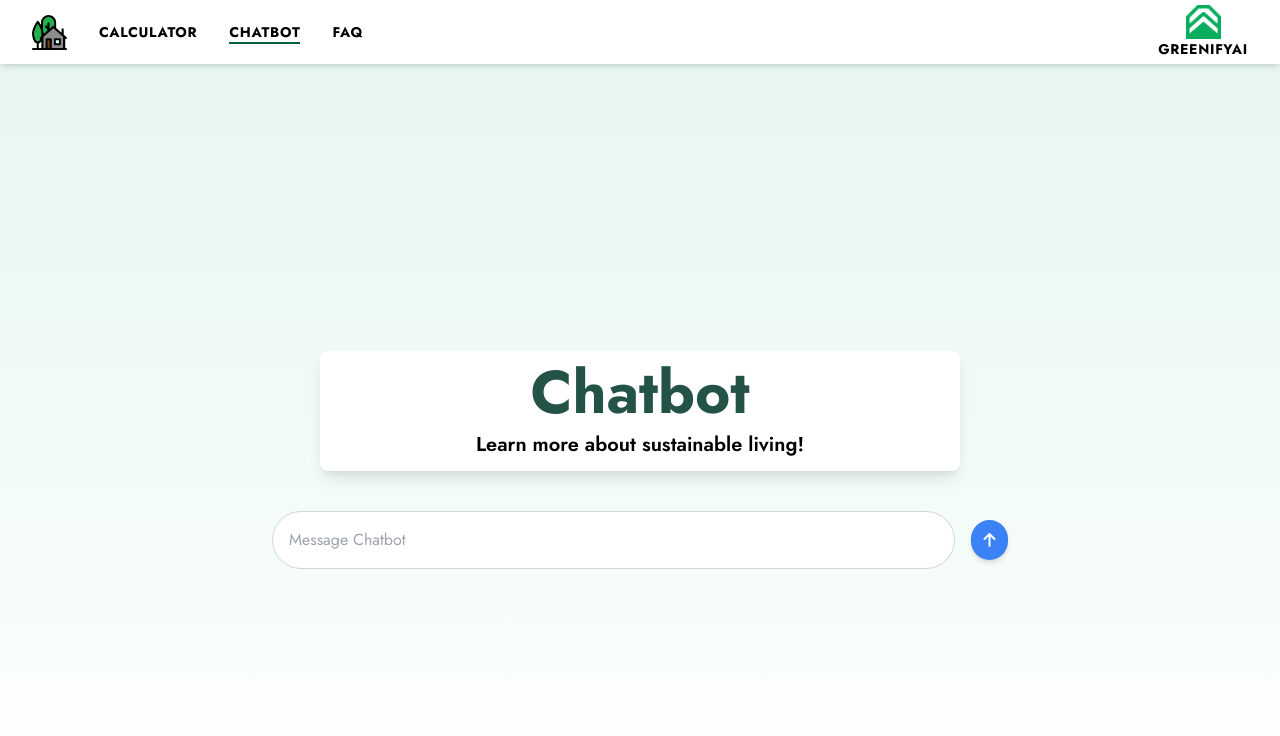
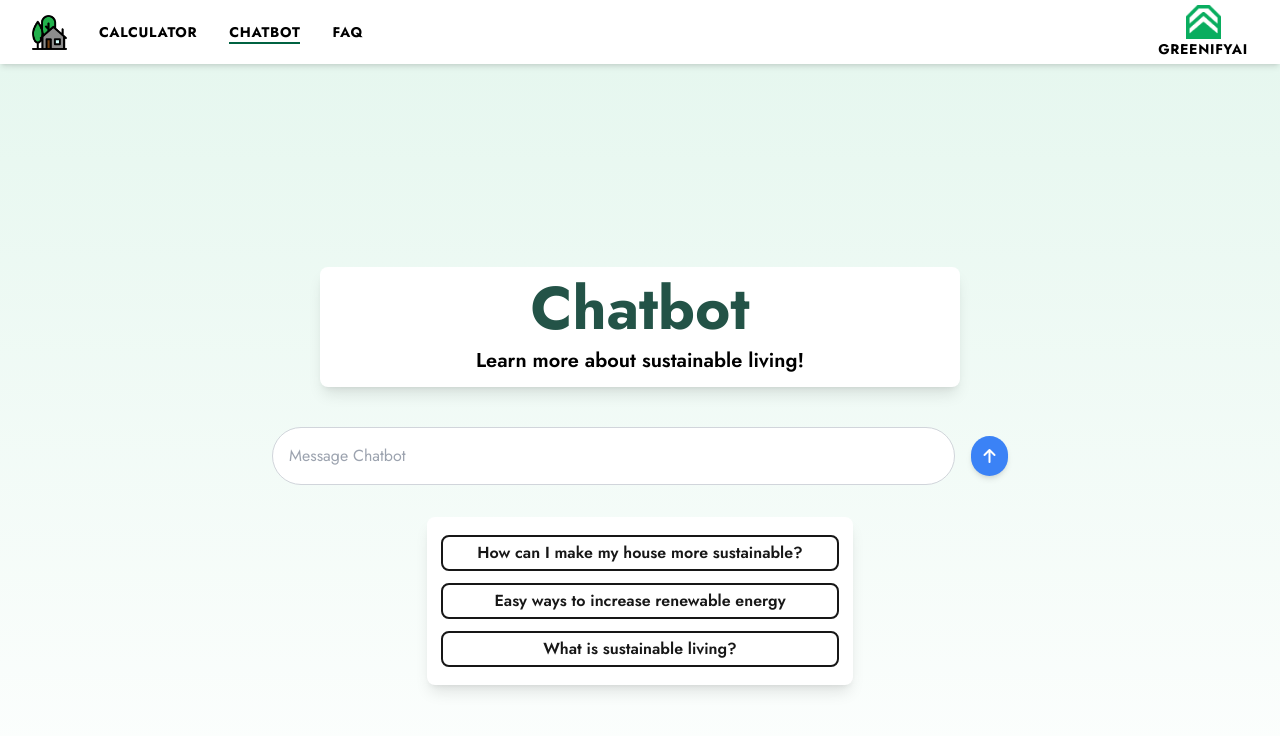
Before and after one commit to samm-47/CAPST, a Next.js app: page /chatbot in a window 1280 px wide. Shown: the top 736 px of the page. Built offline with nearby package versions, Linux system fonts and the light colour scheme.

Commit message:
UI update for Chatbot page Added area below initial Chatbot text prompt for users to click on commonly used prompts TODO: Update backend logic to allow for quick access prompts

```diff
--- a/app/chatbot/page.tsx
+++ b/app/chatbot/page.tsx
@@ -7,6 +7,12 @@ import Link from "next/link";
 
 const page_title = "Chatbot"
 const page_caption = "Learn more about sustainable living!"
+
+{/* Common prompts for quick access */}
+{/* These are placeholders for now. -Ethan */}
+const prompt_1 = "How can I make my house more sustainable?";
+const prompt_2 = "Easy ways to increase renewable energy";
+const prompt_3 = "What is sustainable living?";
 
 const ChatbotPage = () => {
     const [userInput, setUserInput] = useState('');
@@ -277,6 +283,19 @@ const ChatbotPage = () => {
                     </div>
                     )
                 }
+
+                {/* TODO: Add functionality for clicking common prompts */}
+                <div className = "flex-col-centered w-1/3 h-15 bg-white shadow-lg rounded-lg p-4">
+                    <div className = "hoverable-div flex-col-centered w-full rounded-md p-1 mt-1 mb-2 font-semibold" style={{ outline: '2px solid #171717' }}>
+                        <p className="hover:text-coffee-green"> {prompt_1} </p>
+                    </div>
+                    <div className = "hoverable-div flex-col-centered w-full rounded-md p-1 mt-2 mb-2 font-semibold" style={{ outline: '2px solid #171717' }}>
+                        <p className="hover:text-coffee-green"> {prompt_2} </p>
+                    </div>
+                    <div className = "hoverable-div flex-col-centered w-full rounded-md p-1 mt-2 mb-1 font-semibold" style={{ outline: '2px solid #171717' }}>
+                        <p className="hover:text-coffee-green"> {prompt_3} </p>
+                    </div>
+                </div>
             </div>
         </Layout>
     );
--- a/app/faq/page.tsx
+++ b/app/faq/page.tsx
@@ -32,6 +32,7 @@ const FaqPage = () => {
               {page_caption}
             </p>
           </div>
+
         <div className="flex flex-col w-3/4 mb-6 bg-white shadow-lg rounded-lg p-6">
           <div className="flex items-center space-x-2 mb-4">
             <i className="fa-icon-dark mr-1 fa-solid fa-lg fa-question-circle"></i> {/* Question Mark Icon */}
--- a/app/globals.css
+++ b/app/globals.css
@@ -277,3 +277,12 @@ Calculator Page
   color: #000000; /* Forest green */
   @apply text-xl mt-2 mb-2 font-semibold;
 }
+
+/* Hoverable div for Chatbot common prompts */
+.hoverable-div {
+  transition: transform 0.5s ease; /* Smooth transition */
+}
+
+.hoverable-div:hover {
+  transform: scale(1.05); /* Slightly larger on hover */
+}
```
